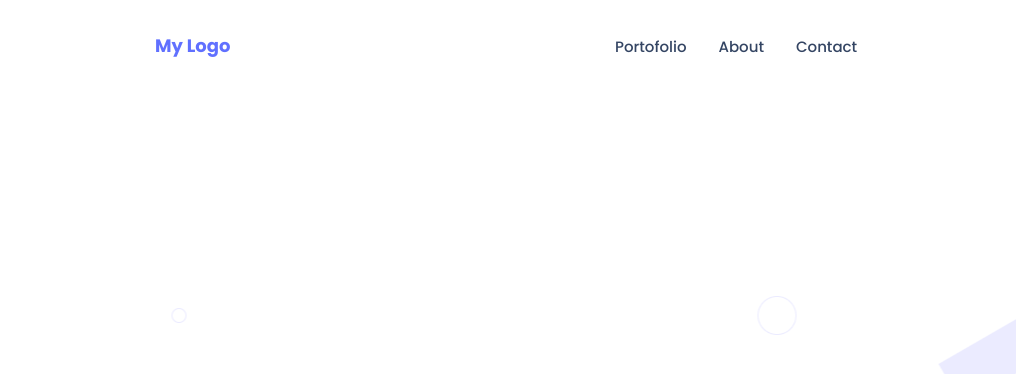
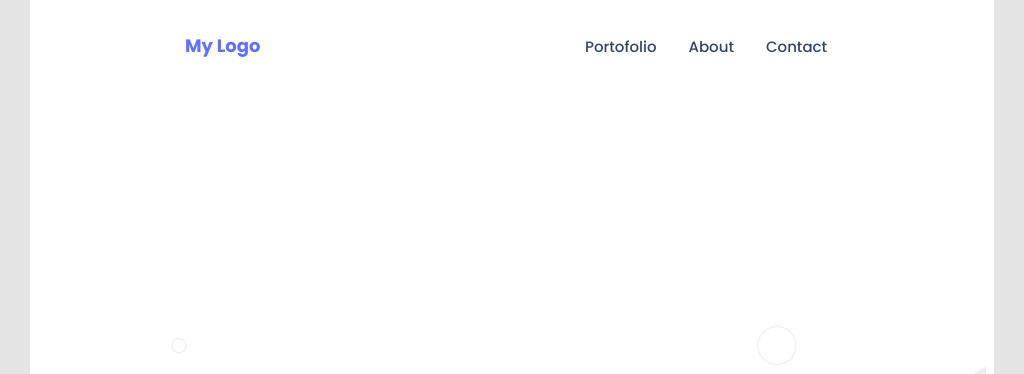
Before and after one commit to Banstein/Portfolio-Desktop, a plain HTML site: page index.html in a window 1024 px wide. Shown: the top 374 px of the page. Drawn offline with Linux system fonts and the light colour scheme.

Commit message:
Update css file, Add media queries

```diff
--- a/style.css
+++ b/style.css
@@ -198,6 +198,8 @@ button {
   background-color: var(--bg-two);
 }
 
+/* about */
+
 .about-content-container {
   display: grid;
   grid-template-columns: auto auto;
@@ -338,9 +340,16 @@ footer {
   color: #fff;
 }
 
-.end-break {
-  width: 134px;
-  border: 2px black solid;
-  margin: 0 auto;
-  border-radius: 10px;
+@media (min-width: 992px) {
+  body {
+    width: calc(100% - 60px);
+    margin: 0 auto;
+  }
 }
+
+@media (max-width: 1100px) {
+  body {
+    width: calc(100% - 60px);
+    margin: 0 auto;
+  }
+}
```
